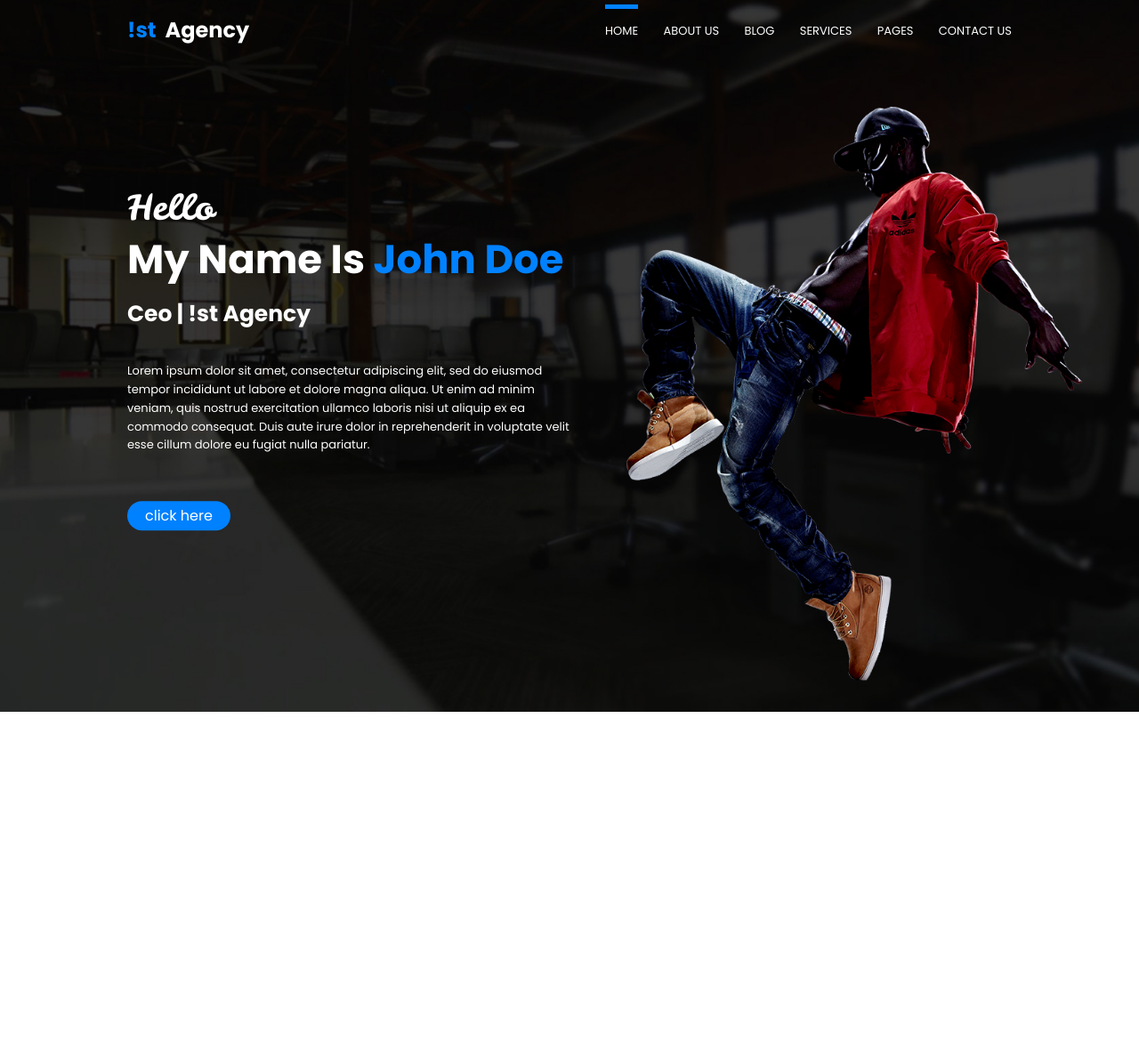
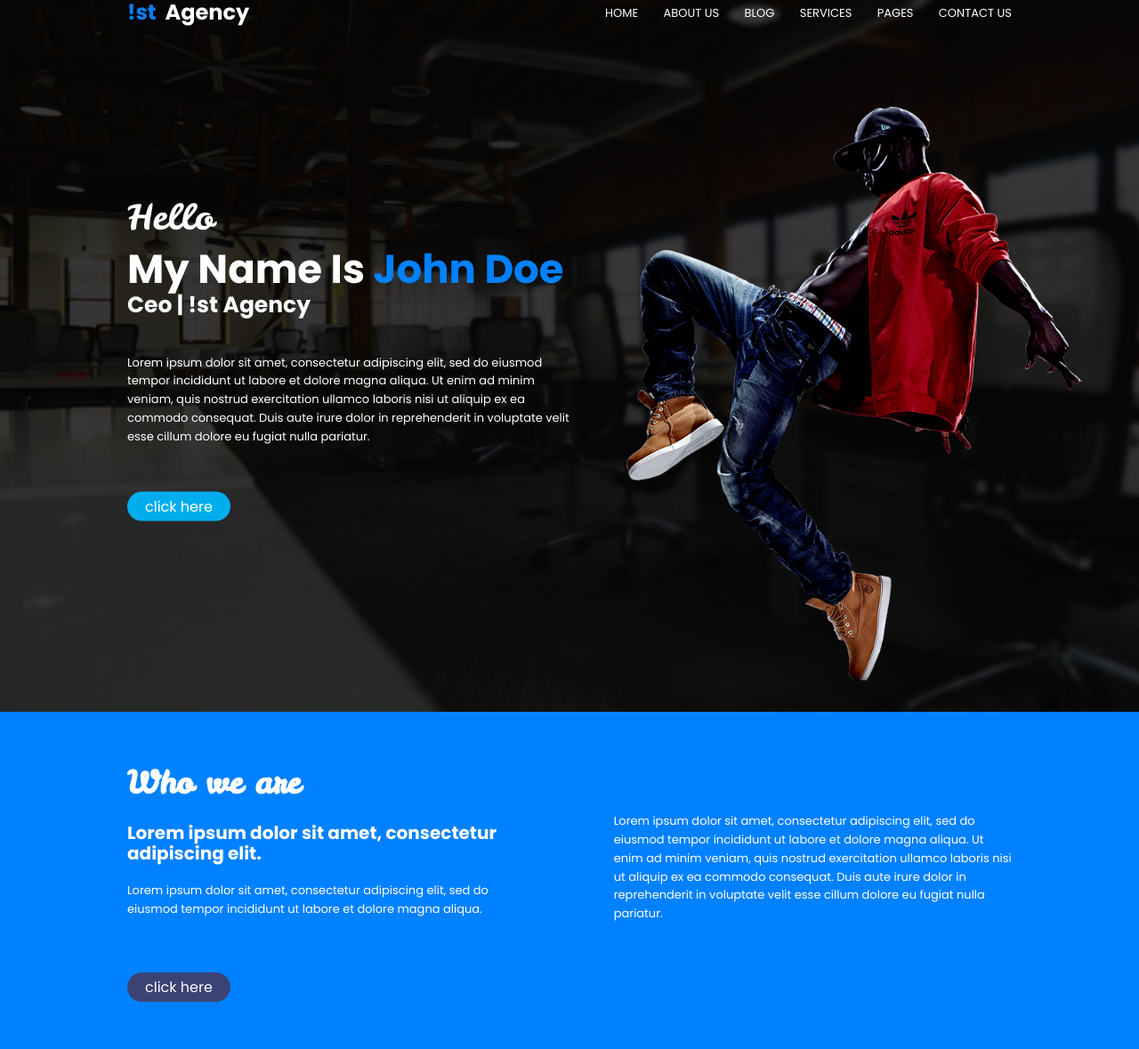
Before and after one commit to abid4design/PSD-to-HTML-1, a website: page src/html/pug/homepage.pug in a window 1280 px wide. Shown: the whole page at 89% size. Before the commit the page ends 800 px from the top, so only its background shows below. Drawn offline with nearby package versions, Linux system fonts and the light colour scheme; files that its build step writes are made by us from their sources.

Commit message:
Add About Us Section

```diff
--- /dev/null
+++ b/src/css/sass/helpers/_mixins.scss
@@ -0,0 +1,15 @@
+@mixin paddingTopBottom {
+    padding-top: $paddingTop;
+    padding-bottom: $paddingBottom;
+}
+.paragraph{
+    font-size: 13px;
+    line-height: 1.6;
+}
+@mixin btn ($color:#00aeed) {
+    background-color: $color;
+    padding: 5px 20px;
+    border-radius: 40px;
+    color: inherit;
+    margin-top: 50px;
+}
--- a/src/css/sass/helpers/_variables.scss
+++ b/src/css/sass/helpers/_variables.scss
@@ -1 +1,3 @@
 $mainColor: #0081ff;
+$paddingTop: 60px;
+$paddingBottom: 60px;
--- /dev/null
+++ b/src/css/sass/layout/_about-us.scss
@@ -0,0 +1,32 @@
+.about-us{
+    @include paddingTopBottom;
+    background-color: $mainColor;
+    color: #fff;
+
+    .content{
+        display: flex;
+        justify-content: space-between;
+        align-items: center;
+        margin-bottom: 50px;
+
+        .left-text{
+            flex-basis:45%;
+            h3{
+                font-size: 20px;
+            }
+            p{
+                @extend .paragraph;
+            }
+        }
+        .right-text{
+            flex-basis:45%;
+            p{
+                @extend .paragraph;
+            }
+        }
+    }
+    a{
+        @include btn(#3b4374);
+
+     }
+}
--- a/src/css/sass/layout/_global.scss
+++ b/src/css/sass/layout/_global.scss
@@ -19,6 +19,10 @@ a{
     padding-left: 15px;
     padding-right: 15px;
 }
-h1{
+h1,h2{
     margin: 0;
 }
+.section-title{
+    font-size: 35px;
+    font-family: 'Leckerli One', cursive;
+}
--- a/src/css/sass/layout/_header.scss
+++ b/src/css/sass/layout/_header.scss
@@ -67,17 +67,12 @@ header {
             font-size: 25px;
         }
         p{
-            font-size: 13px;
-            line-height: 1.6;
+            @extend .paragraph;
             margin-bottom: 60px;
             margin-top: 40px;
         }
         a{
-            background-color: $mainColor;
-            padding: 5px 20px;
-            border-radius: 40px;
-            color: inherit;
-            margin-top: 50px;
+           @include btn();
 
         }
 
--- a/src/css/sass/main.scss
+++ b/src/css/sass/main.scss
@@ -1,3 +1,6 @@
 @import 'helpers/variables';
+@import 'helpers/mixins';
 @import 'layout/global';
+@import 'helpers/variables';
 @import 'layout/header';
+@import 'layout/about-us';
--- a/src/html/pug/homepage.pug
+++ b/src/html/pug/homepage.pug
@@ -7,33 +7,18 @@ html(lang="en")
         include layout/styles
         title Personal Portfolio Website
     //- header
-    header
+    include layout/header
+    //- About Us
+    section.about-us
         .container
-            nav
-                .logo
-                    h2
-                        span !st
-                        |Agency
-                ul.links
-                    li.active
-                        a.active(href="#") home
-                    li
-                        a(href="#") about us
-                    li
-                        a(href="#") blog
-                    li
-                        a(href="#") services
-                    li
-                        a(href="#") pages
-                    li
-                        a(href="#") contact us
-            .intro
-                span hello
-                h1 my name is
-                    span john doe
-                h2 Ceo | !st Agency
-                p Lorem ipsum dolor sit amet, consectetur adipiscing elit, sed do eiusmod tempor incididunt ut labore et dolore magna aliqua. Ut enim ad minim veniam, quis nostrud exercitation ullamco laboris nisi ut aliquip ex ea commodo consequat. Duis aute irure dolor in reprehenderit in voluptate velit esse cillum dolore eu fugiat nulla pariatur.
-                a(href="#") click here
-            .hero
-                img(src="/dist/imgs/upper.png", alt="")
+            h2.section-title Who we are
+            .content
+                .left-text
+                    h3 Lorem ipsum dolor sit amet, consectetur adipiscing elit.
+                    p Lorem ipsum dolor sit amet, consectetur adipiscing elit, sed do eiusmod tempor incididunt ut labore et dolore magna aliqua.
+                .right-text
+                    p Lorem ipsum dolor sit amet, consectetur adipiscing elit, sed do eiusmod tempor incididunt ut labore et dolore magna aliqua. Ut enim ad minim veniam, quis nostrud exercitation ullamco laboris nisi ut aliquip ex ea commodo consequat. Duis aute irure dolor in reprehenderit in voluptate velit esse cillum dolore eu fugiat nulla pariatur.
+            a(href="#") click here
+
+
     body
--- /dev/null
+++ b/src/html/pug/layout/header.pug
@@ -0,0 +1,29 @@
+header
+    .container
+        nav
+            .logo
+                h2
+                    span !st
+                    |Agency
+            ul.links
+                li
+                    a.active(href="#") home
+                li
+                    a(href="#") about us
+                li
+                    a(href="#") blog
+                li
+                    a(href="#") services
+                li
+                    a(href="#") pages
+                li
+                    a(href="#") contact us
+        .intro
+            span hello
+            h1 my name is
+                span john doe
+            h2 Ceo | !st Agency
+            p Lorem ipsum dolor sit amet, consectetur adipiscing elit, sed do eiusmod tempor incididunt ut labore et dolore magna aliqua. Ut enim ad minim veniam, quis nostrud exercitation ullamco laboris nisi ut aliquip ex ea commodo consequat. Duis aute irure dolor in reprehenderit in voluptate velit esse cillum dolore eu fugiat nulla pariatur.
+            a(href="#") click here
+        .hero
+            img(src="/dist/imgs/upper.png", alt="")
```
Also changed, not shown: dist/css/main.css, dist/homepage.html, 1 other file.
